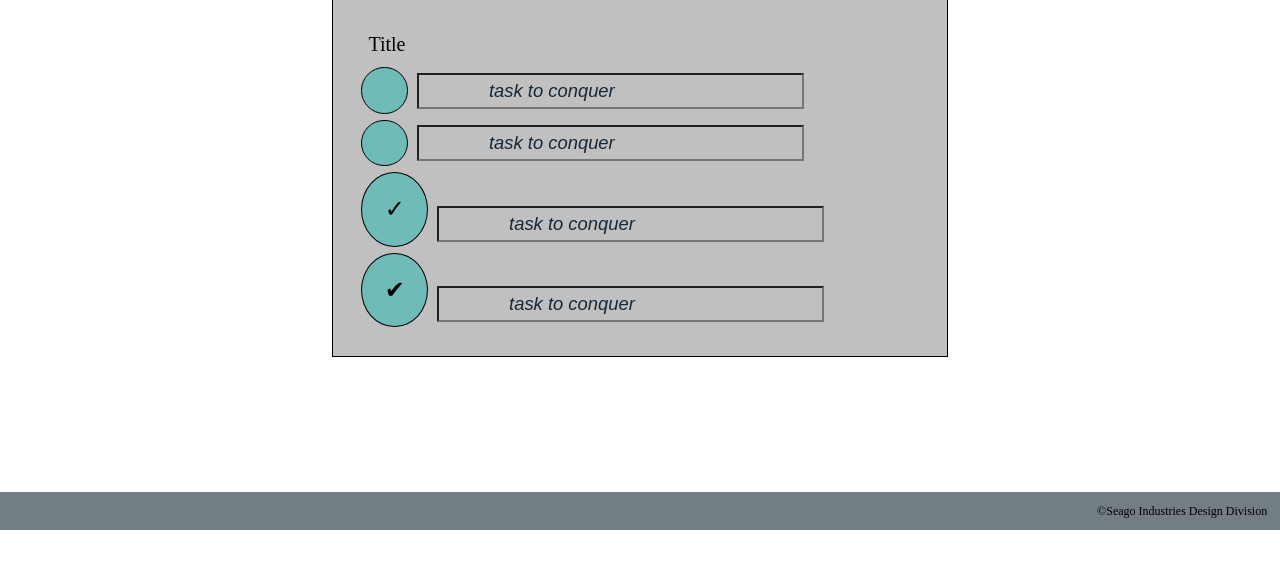
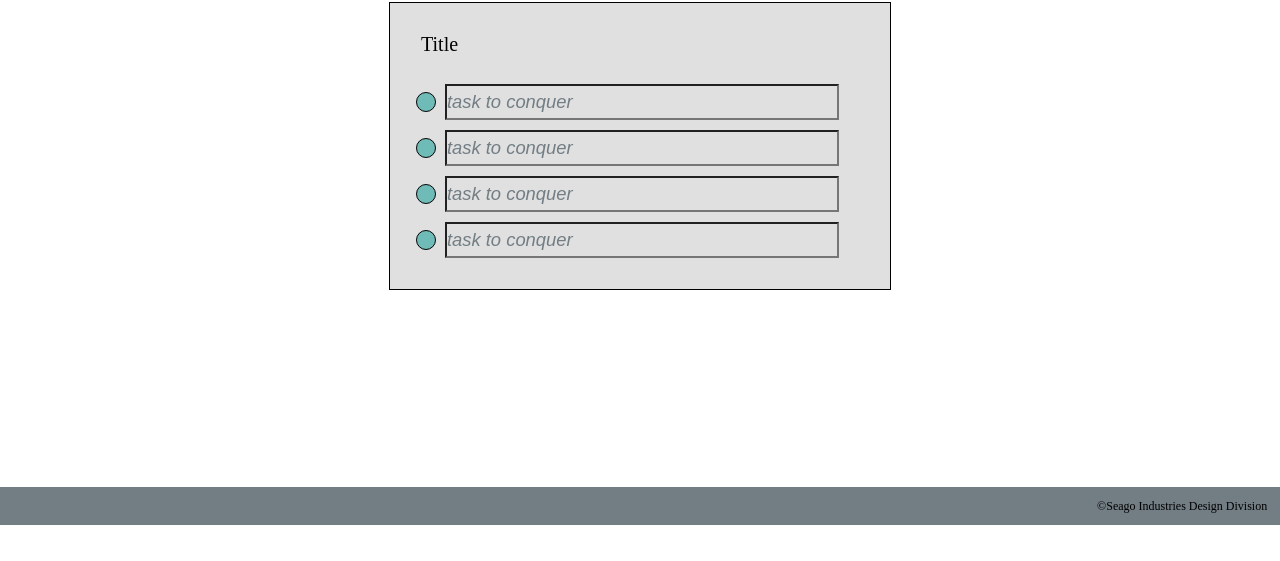
Before and after one commit to mseago/Projekt-ToDo-TIY, a website: page public/index.html in a window 1280 px wide. Shown: the part 239-800 px from the top of the page. Drawn offline with Linux system fonts and the light colour scheme.

Commit message:
update to css and html

```diff
--- a/public/2due.css
+++ b/public/2due.css
@@ -59,7 +59,7 @@ h1 {
   display: inline-block;;
 }
 #content {
-	height: 585px;
+	height: 580px;
 	text-align:center;
 	background-color: white;
 }
@@ -71,18 +71,21 @@ h2 {
 }
 h3 {
   width: 100%;
-  padding: 10px 10px;
+  padding: 5px 5px 10px 5px;
+	margin-bottom: 15px;
   font-size: 1.25em;
 }
 h4 {
 	width: 100%;
-  padding: 10px 10px;
+	margin: 0px;
+  padding: 10px;
   font-size: 1.25em;
 }
 ul {
-	width: 44%;
+	width: 35%;
+	margin: 5px;
   padding: 2%;
-  background-color: silver;
+  background-color: #E0E0E0;
   border: 1px solid black;
 	text-align: left;
 	display:-moz-inline-stack;
@@ -90,41 +93,41 @@ ul {
 	zoom:1;
 	*display:inline;
 }
-li {
-  padding: 3px;
-}
+
 
 ::-webkit-input-placeholder { /* WebKit, Blink, Edge */
-    color:    #152837;
+    color:    #727d84;
     font-style: italic;
 }
 :-moz-placeholder { /* Mozilla Firefox 4 to 18 */
-   color:    #152837;
+   color:    #727d84;
    opacity:  1;
    font-style: italic;
 }
 ::-moz-placeholder { /* Mozilla Firefox 19+ */
-   color:    #152837;
+   color:    #727d84;
    opacity:  1;
    font-style: italic;
 }
 :-ms-input-placeholder { /* Internet Explorer 10-11 */
-   color:    #152837;
+   color:    #727d84;
    font-style: italic;
 }
 #done-button {
-  padding: 4%;
+  padding: 2%;
   background-color: #6fbbb7;
   border: 1px solid black;
 	font-size: 1.5em;
+	vertical-align: middle;
   border-radius: 50%;
 }
 #to-do-item {
+	width: 87%;
 	margin: 5px;
-	padding: 5px 70px;
+	padding: 5px 0px 5px 0px;
 	font-size: 1.15em;
-	vertical-align: bottom;
-	background-color: silver;
+	vertical-align: middle;
+	background-color: #E0E0E0;
 }
 #footer {
 	padding: 1%;
@@ -132,3 +135,16 @@ li {
   font-size: .75em;
 	background-color: #727d84;
 }
+@media screen and (max-width:700px) {
+	li {
+		width: 100%;
+	}
+	/*#to-do-item {
+		width: 100%;
+	}
+}*/
+@media screen and (max-width:320px) {
+	#container {
+		width: 320px;
+	}
+}
--- a/public/index.html
+++ b/public/index.html
@@ -4,6 +4,7 @@
 	<title>2Due App Project</title>
 	<meta charset="utf-8" />
 	<link rel="stylesheet" type="text/css" href="2due.css">
+	<meta name="viewport" content="width=device-width, initial-scale=1.0" />
   <script type="text/javascript">
   </script>
   </head>
@@ -24,9 +25,9 @@
 									<input id="to-do-item" placeholder="task to conquer" /></li>
 							<li><button id="done-button"></button>
 									<input id="to-do-item" placeholder="task to conquer" /></li>
-							<li><button id="done-button">&#10003</button>
+							<li><button id="done-button"></button>
 									<input id="to-do-item" placeholder="task to conquer" /></li>
-							<li><button id="done-button">&#10004</button>
+							<li><button id="done-button"></button>
 									<input id="to-do-item" placeholder="task to conquer" /></li>
 						</ul>
 
```
